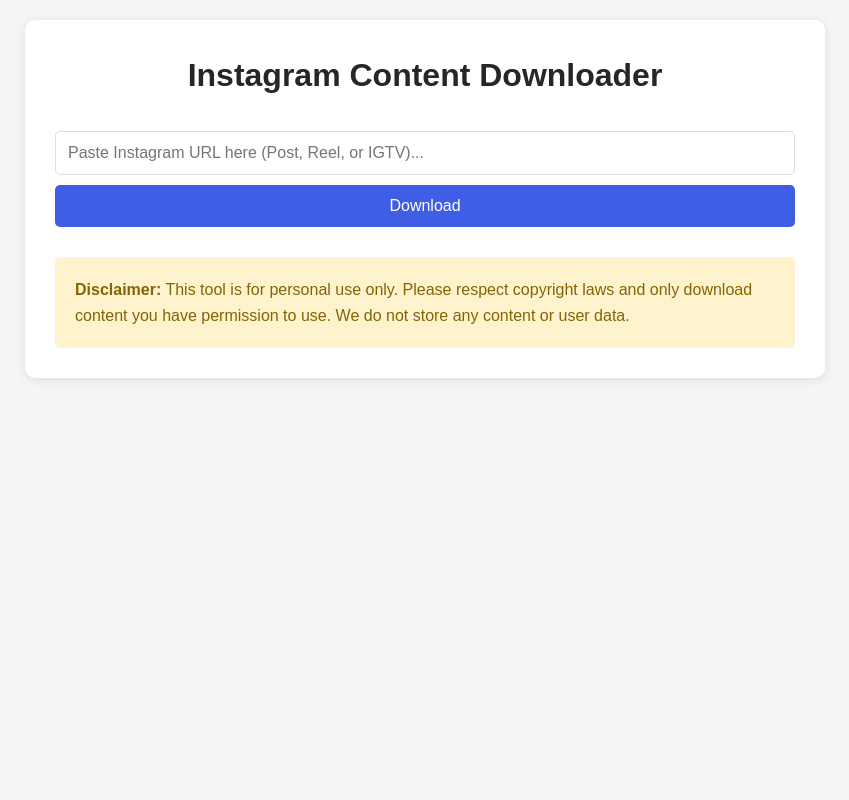
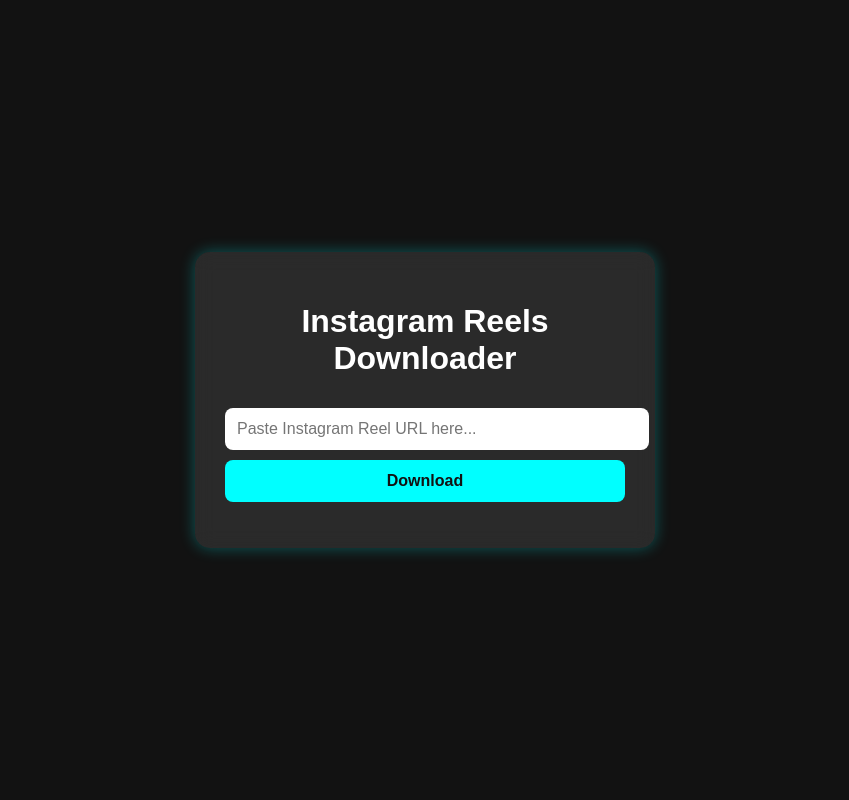
Before and after one commit to Sagarmangaliya/instagram-reels-downloader, a Python web app: template templates/index.html in a window 1280 px wide. Shown: the whole page, without its empty margins (215-1064 px from the left). Run offline with Jinja, Linux system fonts and the light colour scheme; the template is opened without the code that fills it, so the values that code supplies are empty.

Commit message:
Update index.html

```diff
--- a/templates/index.html
+++ b/templates/index.html
@@ -1,145 +1,97 @@
-<!-- templates/index.html (Frontend) -->
 <!DOCTYPE html>
 <html lang="en">
 <head>
     <meta charset="UTF-8">
     <meta name="viewport" content="width=device-width, initial-scale=1.0">
-    <title>Instagram Content Downloader</title>
+    <title>Instagram Reels Downloader</title>
     <style>
-        * {
-            box-sizing: border-box;
+        body {
+            font-family: 'Poppins', sans-serif;
+            background: #121212;
+            color: white;
+            text-align: center;
             margin: 0;
             padding: 0;
+            display: flex;
+            flex-direction: column;
+            align-items: center;
+            justify-content: center;
+            height: 100vh;
         }
-
-        body {
-            font-family: 'Arial', sans-serif;
-            line-height: 1.6;
-            padding: 20px;
-            background-color: #f5f5f5;
+        .container {
+            background: rgba(255, 255, 255, 0.1);
+            padding: 30px;
+            border-radius: 15px;
+            box-shadow: 0 0 15px rgba(0, 255, 255, 0.3);
+            backdrop-filter: blur(10px);
+            width: 90%;
+            max-width: 400px;
         }
-
-        .container {
-            max-width: 800px;
-            margin: 0 auto;
-            background: white;
-            padding: 30px;
-            border-radius: 10px;
-            box-shadow: 0 2px 10px rgba(0,0,0,0.1);
-        }
-
-        h1 {
-            color: #262626;
-            text-align: center;
-            margin-bottom: 30px;
-        }
-
-        .input-group {
-            margin-bottom: 20px;
-        }
-
-        input[type="text"] {
+        input, button {
             width: 100%;
             padding: 12px;
-            border: 1px solid #ddd;
-            border-radius: 5px;
+            margin-top: 10px;
+            border: none;
+            outline: none;
+            border-radius: 8px;
             font-size: 16px;
-            margin-bottom: 10px;
         }
-
         button {
-            background: #405DE6;
-            color: white;
-            border: none;
-            padding: 12px 25px;
-            border-radius: 5px;
+            background: #00FFFF;
+            color: #121212;
+            font-weight: bold;
             cursor: pointer;
-            width: 100%;
-            font-size: 16px;
-            transition: background 0.3s ease;
         }
-
         button:hover {
-            background: #3742A2;
-        }
-
-        .error {
-            color: #ff4444;
-            margin: 15px 0;
-            padding: 10px;
-            background: #ffecec;
-            border-radius: 5px;
-        }
-
-        .downloads {
-            margin-top: 30px;
-        }
-
-        .download-item {
-            margin: 15px 0;
-            padding: 15px;
-            background: #f8f9fa;
-            border-radius: 5px;
-        }
-
-        .download-item a {
-            color: #405DE6;
-            text-decoration: none;
-            font-weight: bold;
-        }
-
-        .download-item a:hover {
-            text-decoration: underline;
-        }
-
-        .disclaimer {
-            margin-top: 30px;
-            padding: 20px;
-            background: #fff3cd;
-            border-radius: 5px;
-            color: #856404;
-        }
-
-        @media (max-width: 600px) {
-            .container {
-                padding: 20px;
-            }
+            background: #00cccc;
         }
     </style>
 </head>
 <body>
     <div class="container">
-        <h1>Instagram Content Downloader</h1>
+        <h1>Instagram Reels Downloader</h1>
+        <input type="text" id="reelURL" placeholder="Paste Instagram Reel URL here..." />
+        <button onclick="downloadReel()">Download</button>
+        <p id="result"></p>
+    </div>
 
-        <form method="POST">
-            <div class="input-group">
-                <input type="text" name="url"
-                       placeholder="Paste Instagram URL here (Post, Reel, or IGTV)..."
-                       required>
-                <button type="submit">Download</button>
-            </div>
-        </form>
+    <script>
+        function downloadReel() {
+            let url = document.getElementById("reelURL").value;
+            if (!url) {
+                alert("Please enter a valid Instagram Reel URL!");
+                return;
+            }
 
-        {% if error %}
-            <div class="error">{{ error }}</div>
-        {% endif %}
-
-        {% if media_urls %}
-            <div class="downloads">
-                <h3>Available Downloads:</h3>
-                {% for url in media_urls %}
-                    <div class="download-item">
-                        <a href="{{ url }}" download target="_blank">
-                            Download Media {{ loop.index }} ({{ url.split('.')[-1] | upper }})
-                        </a>
-                    </div>
-                {% endfor %}
-            </div>
-        {% endif %}
-
-        <div class="disclaimer">
-            <strong>Disclaimer:</strong> This tool is for personal use only. Please respect copyright laws and only download content you have permission to use. We do not store any content or user data.
-        </div>
-    </div>
+            fetch("/download", {
+                method: "POST",
+                body: JSON.stringify({ reel_url: url }),
+                headers: { "Content-Type": "application/json" },
+            })
+            .then(response => {
+                if (!response.ok) {
+                    return response.json().then(err => { throw new Error(err.error || "Download failed") });
+                }
+                return response.json();
+            })
+            .then(data => {
+                if (data.download_url) {
+                    const link = document.createElement('a');
+                    link.href = data.download_url;
+                    link.download = 'instagram_reel.mp4';
+                    document.body.appendChild(link);
+                    link.click();
+                    document.body.removeChild(link);
+                    document.getElementById("result").innerHTML = "Download started!";
+                } else {
+                    document.getElementById("result").innerText = "Download failed!";
+                }
+            })
+            .catch(error => {
+                console.error("Error:", error);
+                document.getElementById("result").innerText = `Error: ${error.message}`;
+            });
+        }
+    </script>
 </body>
-  </html>
+</html>
```
